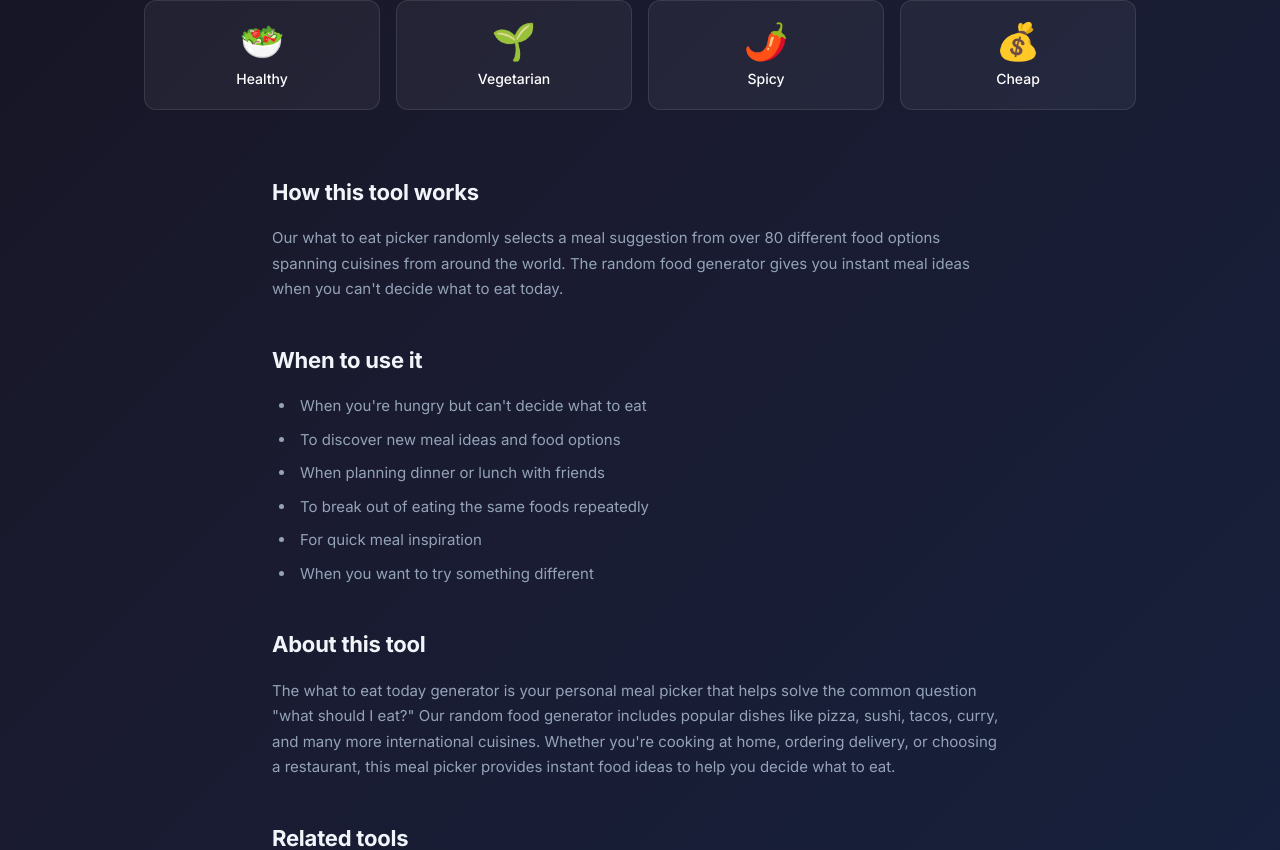
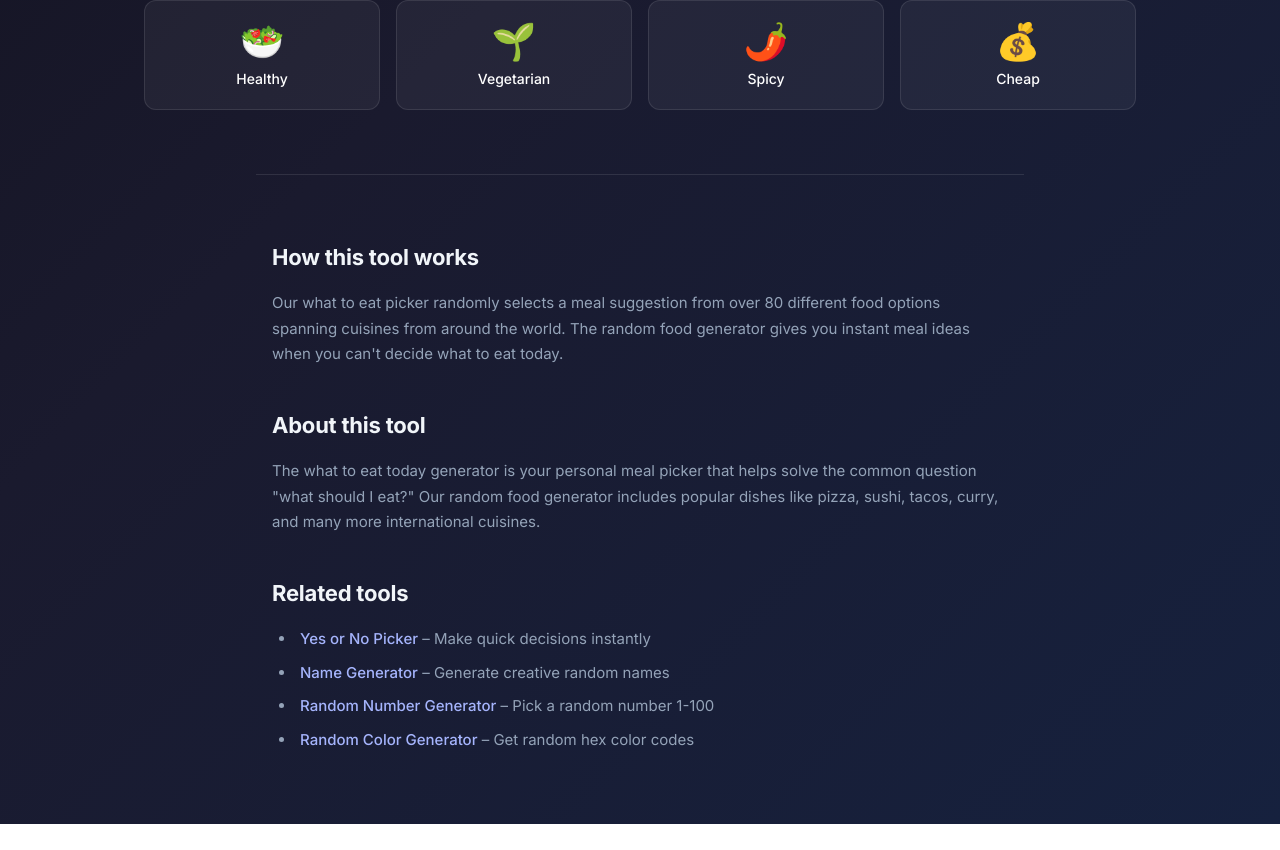
Before and after one commit to khampheeraphopIT/what2pick, a Next.js app: page /what-to-eat in a window 1280 px wide. Shown: the part 1110-1960 px from the top of the page. After the commit the page ends 1934 px from the top, so only its background shows below. Built offline with nearby package versions, Linux system fonts and the light colour scheme.

Commit message:
fix bug prod

```diff
--- a/src/app/page.tsx
+++ b/src/app/page.tsx
@@ -145,7 +145,7 @@ export default function HomePage() {
       </div>
 
       {/* SEO Content */}
-      <div className="seo-content max-w-3xl w-full px-4 pb-16">
+      <div className="seo-content max-w-3xl w-full px-4 pb-16 border-t border-white/10 pt-16 mt-8">
         <section className="seo-section">
           <h2>Stop overthinking decisions</h2>
           <p>
@@ -159,50 +159,50 @@ export default function HomePage() {
         <section className="seo-section">
           <h2>Popular decision tools</h2>
           <ul>
-            <li>
-              <Link
+            <li className="mb-2">
+              <a
                 href="/what-to-eat"
-                className="hover:text-white transition-colors underline underline-offset-4 decoration-white/20 hover:decoration-white"
+                className="text-brand-light hover:underline font-medium"
               >
                 What to eat
-              </Link>{" "}
+              </a>{" "}
               – Can&apos;t decide on food? Get instant meal ideas from 85+
               options
             </li>
-            <li>
-              <Link
+            <li className="mb-2">
+              <a
                 href="/yes-or-no"
-                className="hover:text-white transition-colors underline underline-offset-4 decoration-white/20 hover:decoration-white"
+                className="text-brand-light hover:underline font-medium"
               >
                 Yes or no
-              </Link>{" "}
+              </a>{" "}
               – Need a quick answer? Get an instant yes or no decision
             </li>
-            <li>
-              <Link
+            <li className="mb-2">
+              <a
                 href="/random-number"
-                className="hover:text-white transition-colors underline underline-offset-4 decoration-white/20 hover:decoration-white"
+                className="text-brand-light hover:underline font-medium"
               >
                 Random number
-              </Link>{" "}
+              </a>{" "}
               – Pick a random number between 1-100
             </li>
-            <li>
-              <Link
+            <li className="mb-2">
+              <a
                 href="/random-color"
-                className="hover:text-white transition-colors underline underline-offset-4 decoration-white/20 hover:decoration-white"
+                className="text-brand-light hover:underline font-medium"
               >
                 Random color
-              </Link>{" "}
+              </a>{" "}
               – Generate random color codes for design projects
             </li>
-            <li>
-              <Link
+            <li className="mb-2">
+              <a
                 href="/name-generator"
-                className="hover:text-white transition-colors underline underline-offset-4 decoration-white/20 hover:decoration-white"
+                className="text-brand-light hover:underline font-medium"
               >
                 Name ideas
-              </Link>{" "}
+              </a>{" "}
               – Get creative name suggestions instantly
             </li>
           </ul>
--- a/src/app/what-to-eat/page.tsx
+++ b/src/app/what-to-eat/page.tsx
@@ -137,7 +137,7 @@ export default function WhatToEatPage() {
       </div>
 
       {/* SEO Content */}
-      <div className="seo-content max-w-3xl w-full px-4 mt-16">
+      <div className="seo-content max-w-3xl w-full px-4 mt-16 border-t border-white/10 pt-16">
         <section className="seo-section">
           <h2>How this tool works</h2>
           <p>
@@ -149,48 +149,53 @@ export default function WhatToEatPage() {
         </section>
 
         <section className="seo-section">
-          <h2>When to use it</h2>
-          <ul>
-            <li>When you&apos;re hungry but can&apos;t decide what to eat</li>
-            <li>To discover new meal ideas and food options</li>
-            <li>When planning dinner or lunch with friends</li>
-            <li>To break out of eating the same foods repeatedly</li>
-            <li>For quick meal inspiration</li>
-            <li>When you want to try something different</li>
-          </ul>
-        </section>
-
-        <section className="seo-section">
           <h2>About this tool</h2>
           <p>
             The what to eat today generator is your personal meal picker that
             helps solve the common question &quot;what should I eat?&quot; Our
             random food generator includes popular dishes like pizza, sushi,
-            tacos, curry, and many more international cuisines. Whether
-            you&apos;re cooking at home, ordering delivery, or choosing a
-            restaurant, this meal picker provides instant food ideas to help you
-            decide what to eat.
+            tacos, curry, and many more international cuisines.
           </p>
         </section>
 
         <section className="seo-section">
           <h2>Related tools</h2>
           <ul>
-            <li>
-              <a href="/yes-or-no">Yes or No Picker</a> – Make quick decisions
-              instantly
+            <li className="mb-2">
+              <a
+                href="/yes-or-no"
+                className="text-brand-light hover:underline font-medium"
+              >
+                Yes or No Picker
+              </a>{" "}
+              – Make quick decisions instantly
             </li>
-            <li>
-              <a href="/name-generator">Name Generator</a> – Generate creative
-              random names
+            <li className="mb-2">
+              <a
+                href="/name-generator"
+                className="text-brand-light hover:underline font-medium"
+              >
+                Name Generator
+              </a>{" "}
+              – Generate creative random names
             </li>
-            <li>
-              <a href="/random-number">Random Number Generator</a> – Pick a
-              random number 1-100
+            <li className="mb-2">
+              <a
+                href="/random-number"
+                className="text-brand-light hover:underline font-medium"
+              >
+                Random Number Generator
+              </a>{" "}
+              – Pick a random number 1-100
             </li>
-            <li>
-              <a href="/random-color">Random Color Generator</a> – Get random
-              hex color codes
+            <li className="mb-2">
+              <a
+                href="/random-color"
+                className="text-brand-light hover:underline font-medium"
+              >
+                Random Color Generator
+              </a>{" "}
+              – Get random hex color codes
             </li>
           </ul>
         </section>
```
